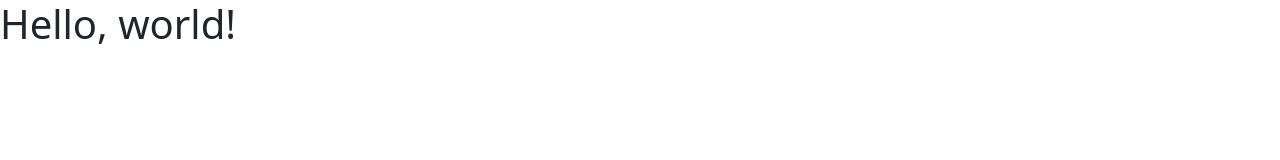
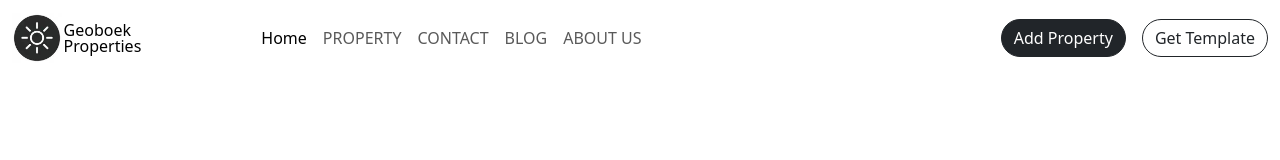
Before and after one commit to Chim7a/bootstrap-project, a plain HTML site: page index.html in a window 1280 px wide. Drawn offline with nearby package versions, Linux system fonts and the light colour scheme.

Commit message:
Header styled

```diff
--- a/index.html
+++ b/index.html
@@ -10,9 +10,61 @@
       integrity="sha384-QWTKZyjpPEjISv5WaRU9OFeRpok6YctnYmDr5pNlyT2bRjXh0JMhjY6hW+ALEwIH"
       crossorigin="anonymous"
     />
+    <link rel="stylesheet" href="style.css" />
   </head>
   <body>
-    <h1>Hello, world!</h1>
+    <!-- Navbar section -->
+    <nav class="navbar navbar-expand-lg">
+      <div class="container-fluid">
+        <a class="navbar-brand nav--brand" href="#">
+          <div class="logo d-flex align-items-center">
+            <img style="width: 50px" src="logo.jpg" alt="logo" />
+            <h3 class="logo--text fs-6 mt-2 lh-1">
+              Geoboek <br />
+              Properties
+            </h3>
+          </div>
+        </a>
+        <button
+          class="navbar-toggler"
+          type="button"
+          data-bs-toggle="collapse"
+          data-bs-target="#navbarSupportedContent"
+          aria-controls="navbarSupportedContent"
+          aria-expanded="false"
+          aria-label="Toggle navigation"
+        >
+          <span class="navbar-toggler-icon"></span>
+        </button>
+        <div class="collapse navbar-collapse" id="navbarSupportedContent">
+          <ul class="navbar-nav me-auto mb-2 mb-lg-0">
+            <li class="nav-item">
+              <a class="nav-link active" aria-current="page" href="#">Home</a>
+            </li>
+            <li class="nav-item">
+              <a class="nav-link" href="#">PROPERTY</a>
+            </li>
+            <li class="nav-item">
+              <a class="nav-link" href="#">CONTACT</a>
+            </li>
+            <li class="nav-item">
+              <a class="nav-link" href="#">BLOG</a>
+            </li>
+            <li class="nav-item">
+              <a class="nav-link" href="#">ABOUT US</a>
+            </li>
+          </ul>
+        </div>
+        <div class="d-flex gap-3">
+          <button class="btn rounded-pill btn-dark" type="submit">
+            Add Property
+          </button>
+          <button class="btn rounded-pill btn-outline-dark" type="submit">
+            Get Template
+          </button>
+        </div>
+      </div>
+    </nav>
     <script
       src="https://cdn.jsdelivr.net/npm/bootstrap@5.3.3/dist/js/bootstrap.bundle.min.js"
       integrity="sha384-YvpcrYf0tY3lHB60NNkmXc5s9fDVZLESaAA55NDzOxhy9GkcIdslK1eN7N6jIeHz"
--- /dev/null
+++ b/style.css
@@ -0,0 +1,17 @@
+/* .logo img {
+  width: 50px;
+  height: 50px;
+  border-radius: 50%;
+} */
+
+.logo {
+  gap: 0.1rem;
+}
+
+.logo--text {
+  font-size: 0.8rem;
+}
+
+.navbar-brand {
+  margin-right: 7rem;
+}
```
Also changed, not shown: logo.jpg (added), 1 other file.
